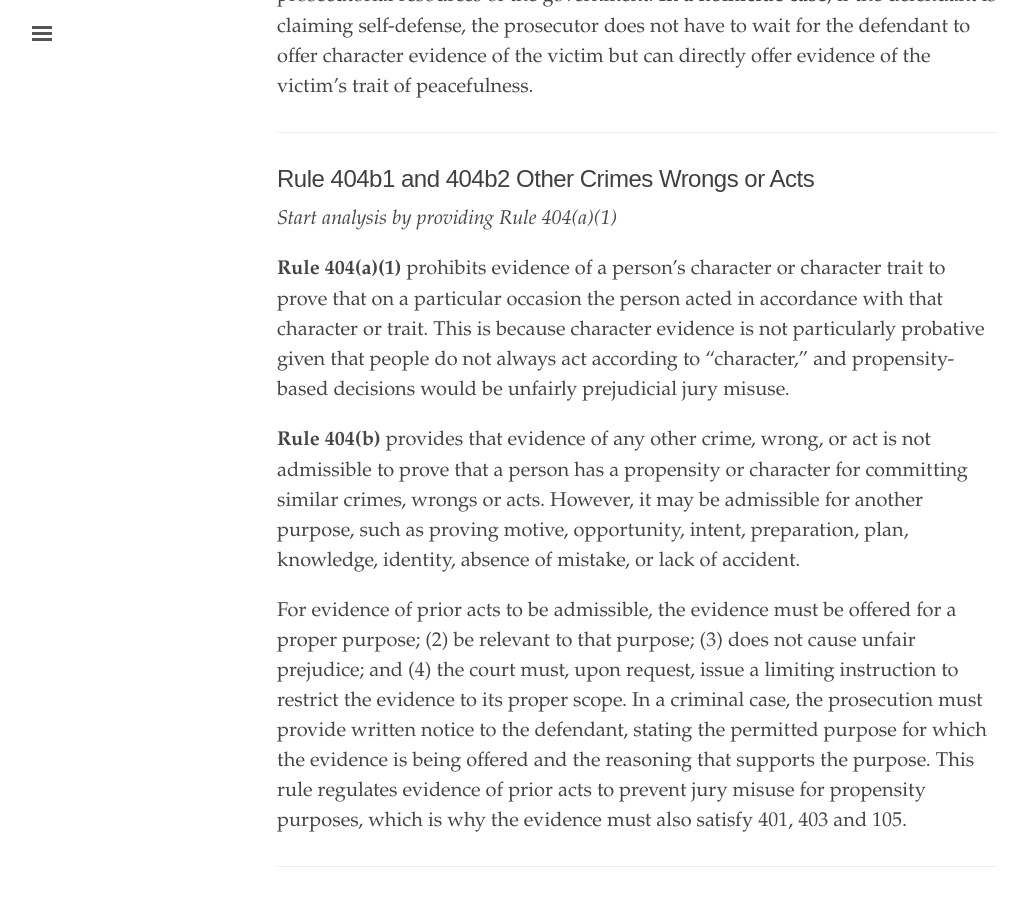
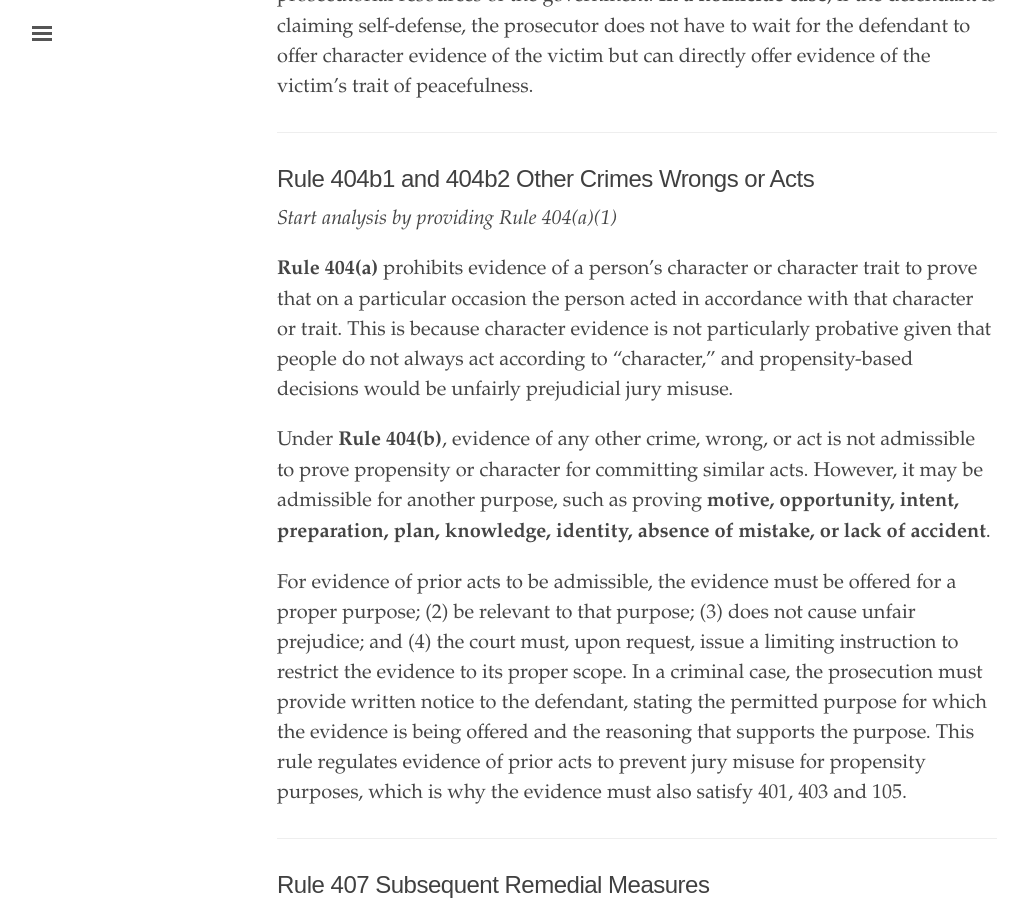
Before and after one commit to binipringle/right-to-be-forgotten, a Jekyll site: the page built from _texts/1-condensedoutline.md, in a window 1280 px wide and 900 px high, scrolled down 5504 px. Shown: the whole window, without its empty margins (3-1031 px from the left). Built offline with Jekyll 4.4.1, drawn with Linux system fonts in a browser that asks for light colours.

Commit message:
updated condensed outline really going to stop now

```diff
--- a/_texts/1-condensedoutline.md
+++ b/_texts/1-condensedoutline.md
@@ -194,9 +194,9 @@
 
 *Start analysis by providing Rule 404(a)(1)*
 
-**Rule 404(a)(1)** prohibits evidence of a person’s character or character trait to prove that on a particular occasion the person acted in accordance with that character or trait. This is because character evidence is not particularly probative given that people do not always act according to "character," and propensity-based decisions would be unfairly prejudicial jury misuse.
+**Rule 404(a)** prohibits evidence of a person’s character or character trait to prove that on a particular occasion the person acted in accordance with that character or trait. This is because character evidence is not particularly probative given that people do not always act according to "character," and propensity-based decisions would be unfairly prejudicial jury misuse.
 
-**Rule 404(b)** provides that evidence of any other crime, wrong, or act is not admissible to prove that a person has a propensity or character for committing similar crimes, wrongs or acts. However, it may be admissible for another purpose, such as proving motive, opportunity, intent, preparation, plan, knowledge, identity, absence of mistake, or lack of accident.
+Under **Rule 404(b)**, evidence of any other crime, wrong, or act is not admissible to prove propensity or character for committing similar acts. However, it may be admissible for another purpose, such as proving **motive, opportunity, intent, preparation, plan, knowledge, identity, absence of mistake, or lack of accident**.
 
 For evidence of prior acts to be admissible, the evidence must be offered for a proper purpose; (2) be relevant to that purpose; (3) does not cause unfair prejudice; and (4) the court must, upon request, issue a limiting instruction to restrict the evidence to its proper scope. In a criminal case, the prosecution must provide written notice to the defendant,  stating the permitted purpose for which the evidence is being offered and the reasoning that supports the purpose. This rule regulates evidence of prior acts to prevent jury misuse for propensity purposes, which is why the evidence must also satisfy 401, 403 and 105.
 
```
